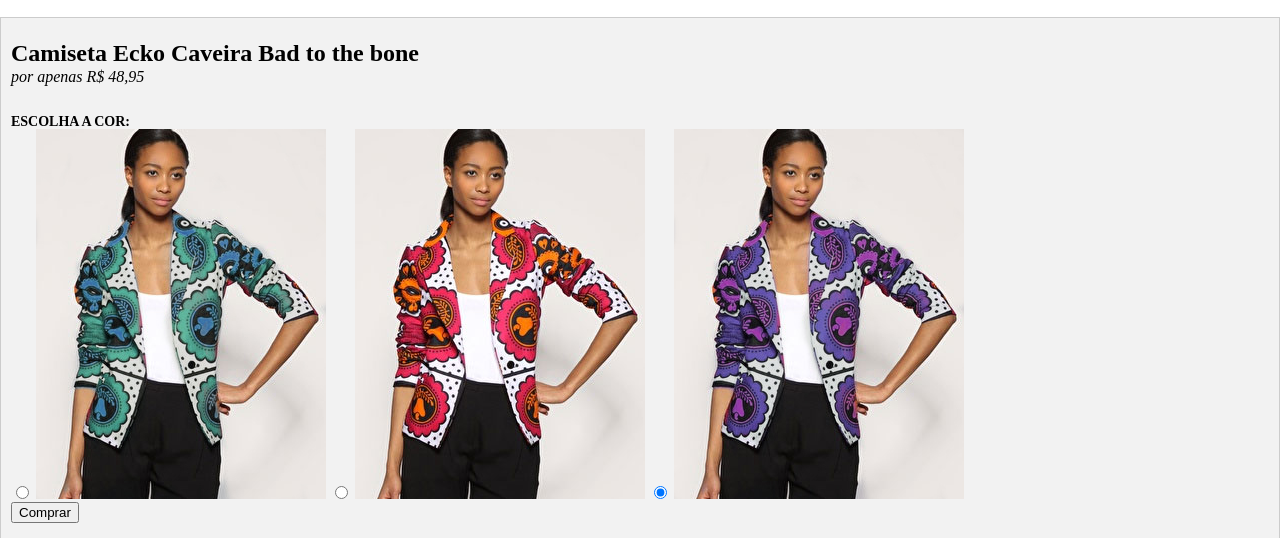
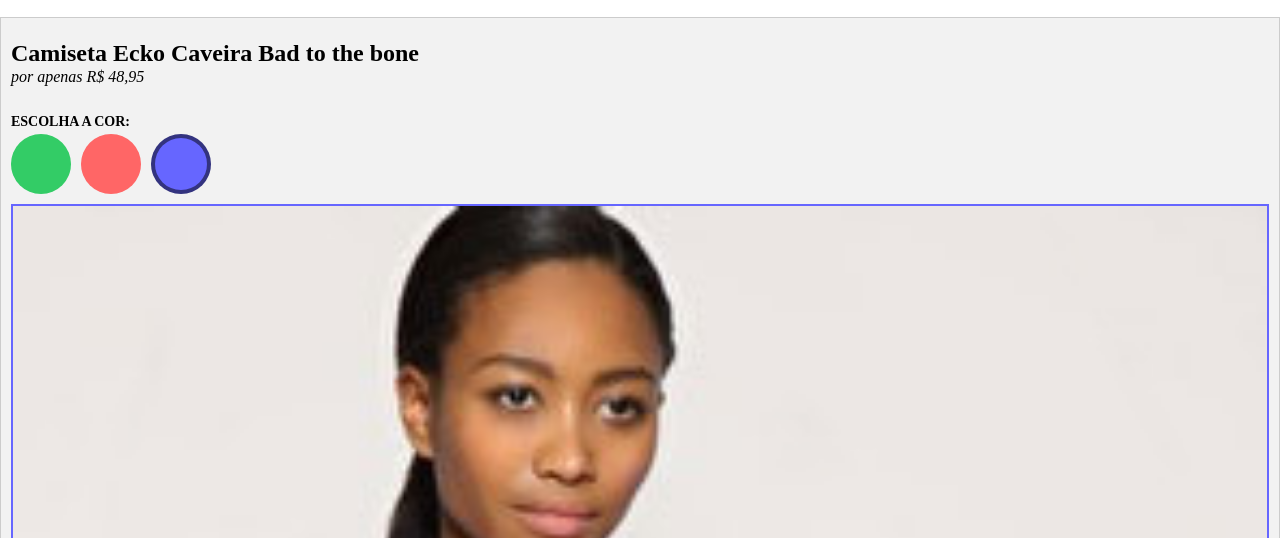
Before and after one commit to Silvalhd/Aulas-HTML5-CSS, a plain HTML site: page produto.html in a window 1280 px wide. Shown: the part 83-621 px from the top of the page. Drawn offline with Linux system fonts and the light colour scheme.

Commit message:
Curso FrontEnd

```diff
--- /dev/null
+++ b/css/components/button-mirror.css
@@ -0,0 +1,21 @@
+.button-mirror {
+    font-size: 20px;
+    width: 100%;
+    height: 45px;
+    background-color: #91bd3c;
+    color: #333;
+    border-radius: 4px;
+    border: 0;
+    box-shadow: 2px 2px 4px rgba(0, 0, 0, 0.4);
+    cursor: pointer;
+    transition: box-shadow 100ms linear, transform 50ms;
+    margin-top: 40px;
+}
+
+.button-mirror:hover {
+    box-shadow: 0px 0px 0px rgba(0, 0, 0, 0);
+}
+
+.button-mirror:active {
+    transform: translateY(2px) scale(0.98);
+}
--- /dev/null
+++ b/css/components/color-ball.css
@@ -0,0 +1,64 @@
+.color-ball {
+    position: relative;
+    padding-top: 75px;
+
+}
+
+.color-ball > .ball::before {
+    content: '';
+    box-sizing: border-box;
+    position: absolute;
+    width: 60px;
+    height: 60px;
+    border-radius: 50%;
+    background-color: gray;
+    cursor: pointer;
+    top: 5px;
+
+}
+
+.color-ball > .ball[for="verde"]::before {
+    background-color: #33cc66;
+}
+
+.color-ball > .ball[for="rosa"]::before {
+    background-color: #ff6666;
+    left: 70px;
+}
+
+.color-ball > .ball[for="azul"]::before {
+    background-color: #6666ff;
+    left: 140px;
+}
+
+
+.color-ball > .input {
+    display: none;
+}
+
+.color-ball  .input:checked + .ball::before {
+    border: 4px solid rgba(0, 0, 0, 0.5);
+}
+
+.color-ball  .photo {
+    box-sizing: border-box;
+    display: none;
+    width: 100%;
+}
+
+.color-ball > .ball[for="verde"] > .photo {
+    border: 2px solid #33cc66;
+}
+
+.color-ball > .ball[for="rosa"] > .photo {
+    border: 2px solid #ff6666;
+}
+
+.color-ball > .ball[for="azul"] > .photo {
+    border: 2px solid #6666ff;
+}
+
+
+.color-ball > .input:checked + .ball > .photo {
+    display: block;
+}
--- a/produto.html
+++ b/produto.html
@@ -7,6 +7,8 @@
         <link rel="stylesheet" href="css/generic/reset.css">
         <link rel="stylesheet" href="css/components/shopping-bag.css">
         <link rel="stylesheet" href="css/components/title-mirror.css">
+        <link rel="stylesheet" href="css/components/color-ball.css">
+        <link rel="stylesheet" href="css/components/button-mirror.css">
         <link rel="stylesheet" href="css/containers/main-header.css">
         <link rel="stylesheet" href="css/containers/product-mirror.css">
     </head>
@@ -35,26 +37,26 @@
             <p class="price">por apenas R$ 48,95</p>
 
             <form action="checkout.html" method="POST">
-                <fieldset class="cores">
+                <fieldset class="color-ball">
                     <legend class="color">Escolha a cor:</legend>
 
-                    <label for="verde">
-                        <input type="radio" name="cor" value="verde" id="verde" checked>
-                        <img src="img/produtos/foto1-verde.png" alt="Produto na cor verde">
+                    <input class="input" type="radio" name="cor" value="verde" id="verde" checked>
+                    <label class="ball" for="verde">
+                        <img class="photo" src="img/produtos/foto1-verde.png" alt="Produto na cor verde">
                     </label>
 
-                    <label for="rosa">
-                        <input type="radio" name="cor" value="rosa" id="rosa" checked>
-                        <img src="img/produtos/foto1-rosa.png" alt="Produto na cor rosa">
+                    <input  class="input" type="radio" name="cor" value="rosa" id="rosa" checked>
+                    <label class="ball" for="rosa">
+                        <img class="photo" src="img/produtos/foto1-rosa.png" alt="Produto na cor rosa">
                     </label>
 
-                    <label for="azul">
-                        <input type="radio" name="cor" value="azul" id="azul" checked>
-                        <img src="img/produtos/foto1-azul.png" alt="Produto na cor azul">
+                    <input  class="input" type="radio" name="cor" value="azul" id="azul" checked>
+                    <label class="ball" for="azul">
+                        <img class="photo" src="img/produtos/foto1-azul.png" alt="Produto na cor azul">
                     </label>
                 </fieldset>
 
-                <button class="buy">Comprar</button>
+                <button class="button-mirror">Comprar</button>
 
             </form>
         </section>
```
